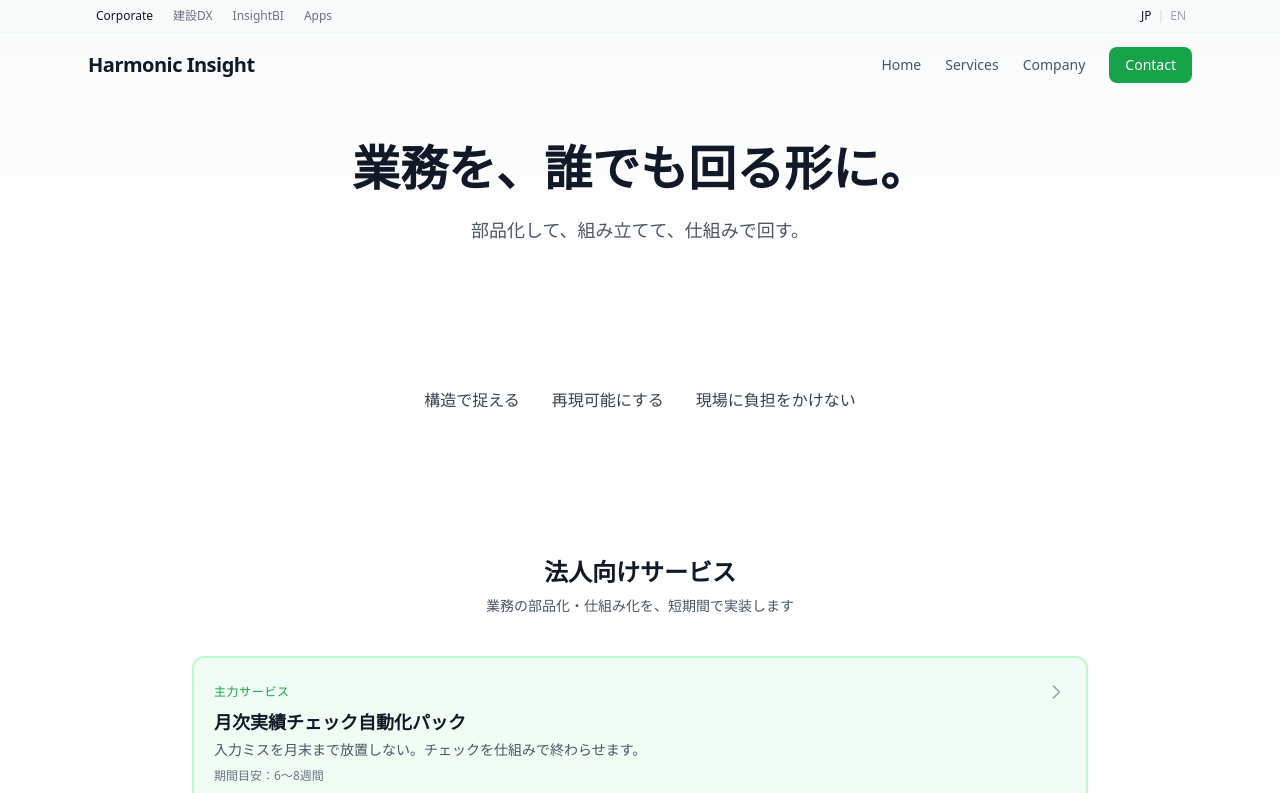
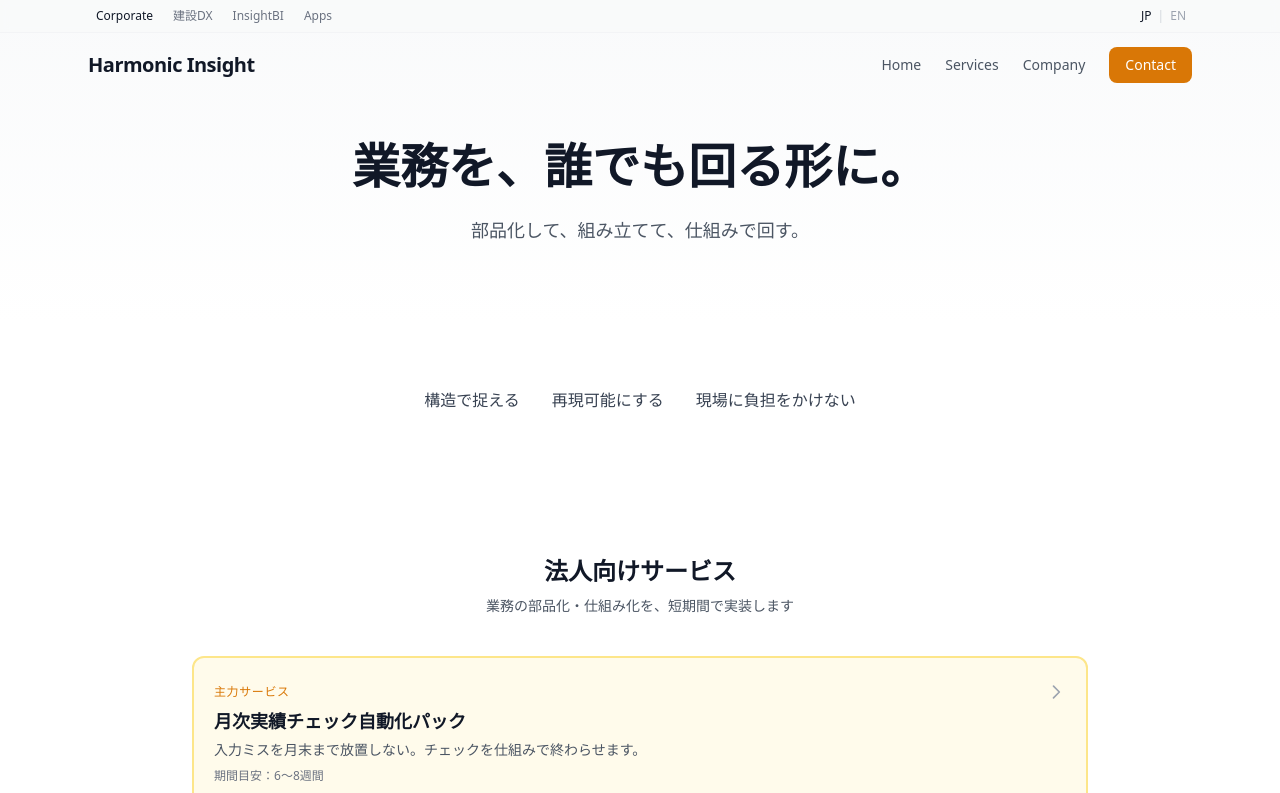
Before and after one commit to HarmonicInsight/site-corporate, a Next.js app: page / in a window 1280 px wide. Shown: the top 793 px of the page. Built offline with nearby package versions, Linux system fonts and the light colour scheme.

Commit message:
style: Match tone and manner with const-dx-home
- Change primary color from green to orange/amber
- Add Noto Serif JP (mincho) font for headings
- Add warm cream background color option
- Apply mincho font to h1, h2, h3 headings
- Overall warmer, more professional aesthetic

```diff
--- a/app/globals.css
+++ b/app/globals.css
@@ -2,7 +2,7 @@
 @tailwind components;
 @tailwind utilities;
 
-@import url("https://fonts.googleapis.com/css2?family=Noto+Sans+JP:wght@300;400;500;600;700&display=swap");
+@import url("https://fonts.googleapis.com/css2?family=Noto+Sans+JP:wght@300;400;500;600;700&family=Noto+Serif+JP:wght@400;500;600;700&display=swap");
 
 @layer base {
   html {
@@ -11,6 +11,11 @@
 
   body {
     @apply font-sans antialiased;
+  }
+
+  /* Mincho font for headings */
+  h1, h2, h3 {
+    @apply font-mincho;
   }
 }
 
--- a/tailwind.config.ts
+++ b/tailwind.config.ts
@@ -9,29 +9,30 @@ export default {
   theme: {
     extend: {
       colors: {
+        // Orange/Amber accent (matching const-dx-home)
         primary: {
-          50: "#f0fdf4",
-          100: "#dcfce7",
-          200: "#bbf7d0",
-          300: "#86efac",
-          400: "#4ade80",
-          500: "#22c55e",
-          600: "#16a34a",
-          700: "#15803d",
-          800: "#166534",
-          900: "#14532d",
+          50: "#fffbeb",
+          100: "#fef3c7",
+          200: "#fde68a",
+          300: "#fcd34d",
+          400: "#fbbf24",
+          500: "#f59e0b",
+          600: "#d97706",
+          700: "#b45309",
+          800: "#92400e",
+          900: "#78350f",
         },
         accent: {
-          50: "#ecfeff",
-          100: "#cffafe",
-          200: "#a5f3fc",
-          300: "#67e8f9",
-          400: "#22d3ee",
-          500: "#06b6d4",
-          600: "#0891b2",
-          700: "#0e7490",
-          800: "#155e75",
-          900: "#164e63",
+          50: "#fffbf0",
+          100: "#fff7e6",
+          200: "#ffedd5",
+          300: "#fed7aa",
+          400: "#fdba74",
+          500: "#fb923c",
+          600: "#ea580c",
+          700: "#c2410c",
+          800: "#9a3412",
+          900: "#7c2d12",
         },
       },
       fontFamily: {
@@ -44,6 +45,15 @@ export default {
           "Roboto",
           "sans-serif",
         ],
+        mincho: [
+          '"Noto Serif JP"',
+          '"Yu Mincho"',
+          '"Hiragino Mincho ProN"',
+          "serif",
+        ],
+      },
+      backgroundColor: {
+        cream: "#fffbf0",
       },
     },
   },
```
